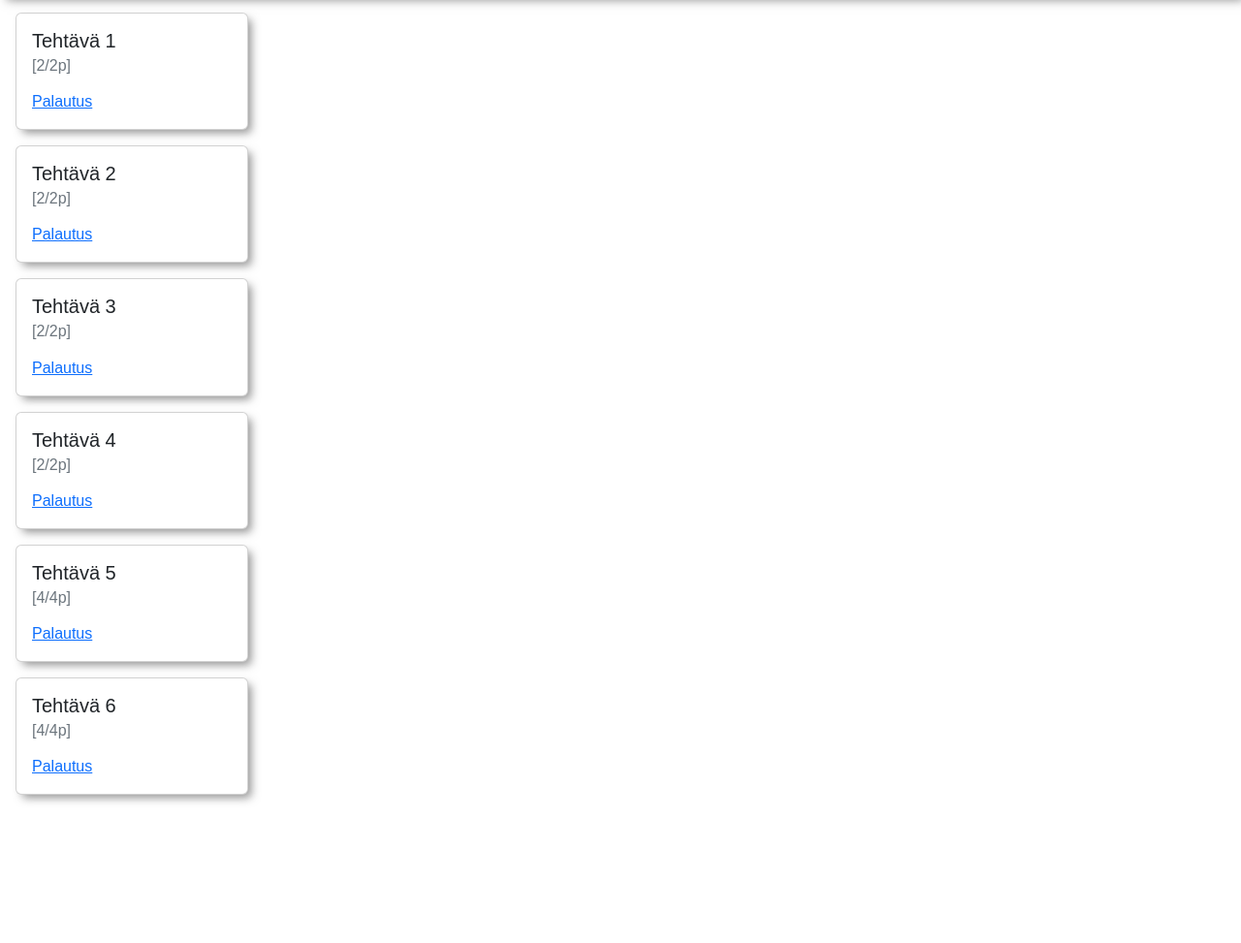
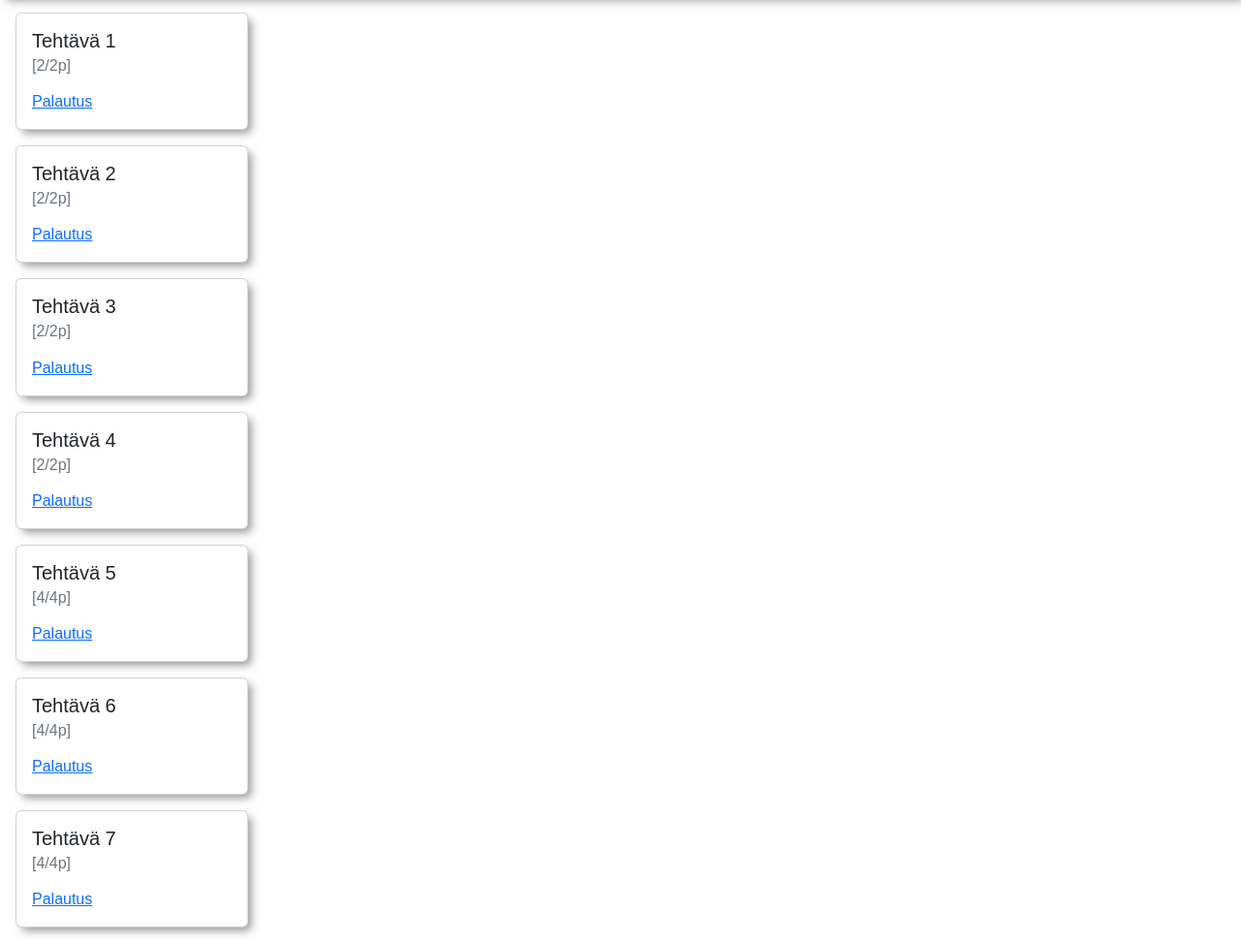
Before and after one commit to Devharri/jamk-fullstack-ttc2080, a website: page src/index.html in a window 1280 px wide. Shown: the part 101-1074 px from the top of the page at 97% size. Before the commit the page ends 937 px from the top, so only its background shows below. Drawn offline with nearby package versions, Linux system fonts and the light colour scheme.

Commit message:
lisätty h1t7-kortti

```diff
--- a/src/index.html
+++ b/src/index.html
@@ -89,6 +89,15 @@
           </div>
         </div>
 
+        <div class="card m-3" style="width: 15rem;">
+          <div class="card-body">
+            <h5 class="card-title">Tehtävä 7</h5>
+            <h6 class="card-subtitle mb-2 text-muted">[4/4p]</h6>
+            <p class="card-text"></p>
+            <a href="./h1/t7/index.html" target="_blank" class="card-link">Palautus</a>
+          </div>
+        </div>
+
       </div>
 
     </div>
```
